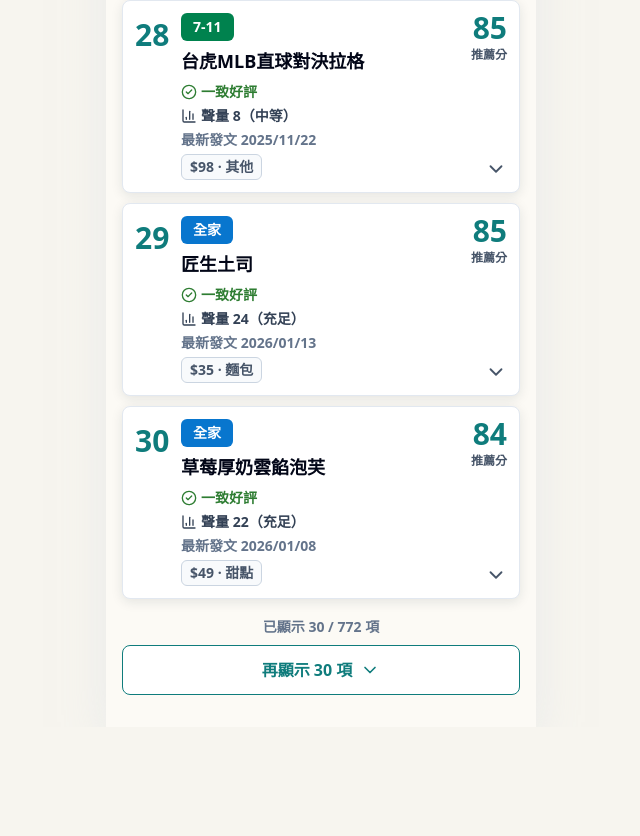
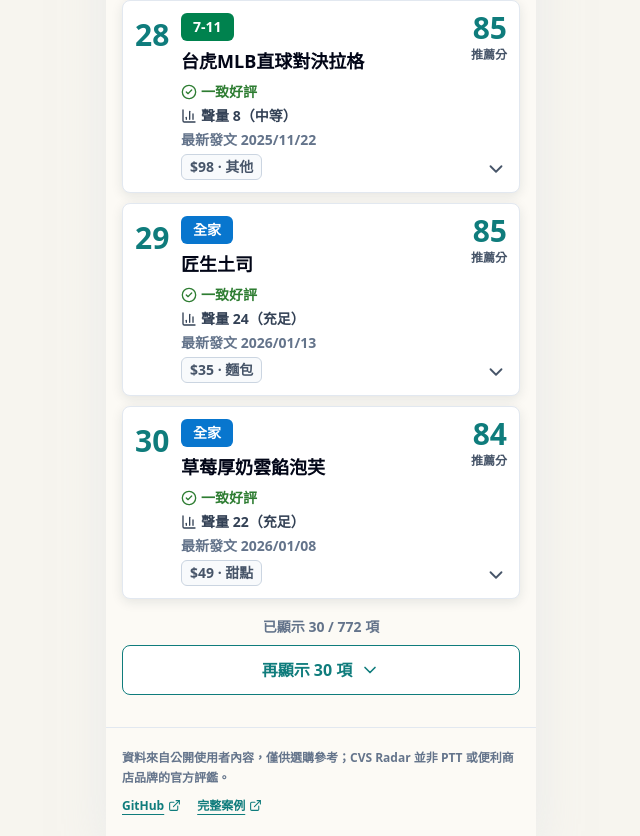
Before and after one commit to YuHsunWang/cvs-radar, a Next.js app in the folder web/: page / in a window 1280 px wide. Shown: the part 6133-6969 px from the top of the page, without its empty margins (319-959 px from the left). Before the commit the page ends 6860 px from the top, so only its background shows below. Built offline with nearby package versions, Linux system fonts and the light colour scheme.

Commit message:
Add public sharing context to the app

```diff
--- a/web/app/page.tsx
+++ b/web/app/page.tsx
@@ -1,7 +1,7 @@
 'use client'
 
 import { useEffect, useMemo, useState } from 'react'
-import { ChevronDown, FileText, X } from 'lucide-react'
+import { ChevronDown, ExternalLink, FileText, X } from 'lucide-react'
 import BrandChips from '@/components/BrandChips'
 import CategoryChips from '@/components/CategoryChips'
 import FilterSheet from '@/components/FilterSheet'
@@ -214,6 +214,30 @@ export default function HomePage() {
             </div>
           )}
         </div>
+
+        <footer className="border-t border-slate-200 px-4 py-5 text-xs font-semibold leading-5 text-slate-500">
+          <p>資料來自公開使用者內容，僅供選購參考；CVS Radar 並非 PTT 或便利商店品牌的官方評鑑。</p>
+          <div className="mt-2 flex flex-wrap gap-x-4 gap-y-1">
+            <a
+              href="https://github.com/YuHsunWang/cvs-radar"
+              target="_blank"
+              rel="noreferrer"
+              className="inline-flex items-center gap-1 text-[#0F7C7C] underline underline-offset-4"
+            >
+              GitHub
+              <ExternalLink size={13} aria-hidden="true" />
+            </a>
+            <a
+              href="https://yuhsunwang.github.io/knowledge-base-pages/projects/cvs-radar/"
+              target="_blank"
+              rel="noreferrer"
+              className="inline-flex items-center gap-1 text-[#0F7C7C] underline underline-offset-4"
+            >
+              完整案例
+              <ExternalLink size={13} aria-hidden="true" />
+            </a>
+          </div>
+        </footer>
       </div>
 
       <FilterSheet
```
